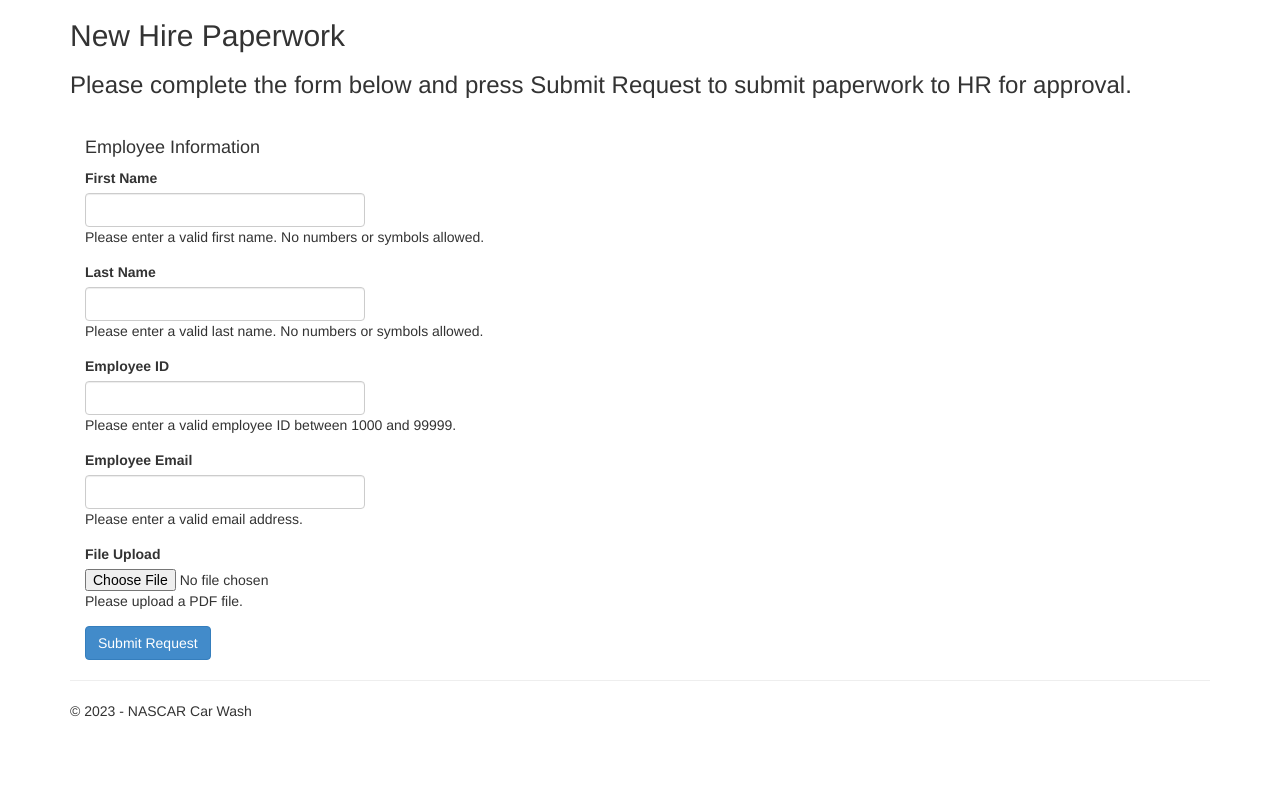
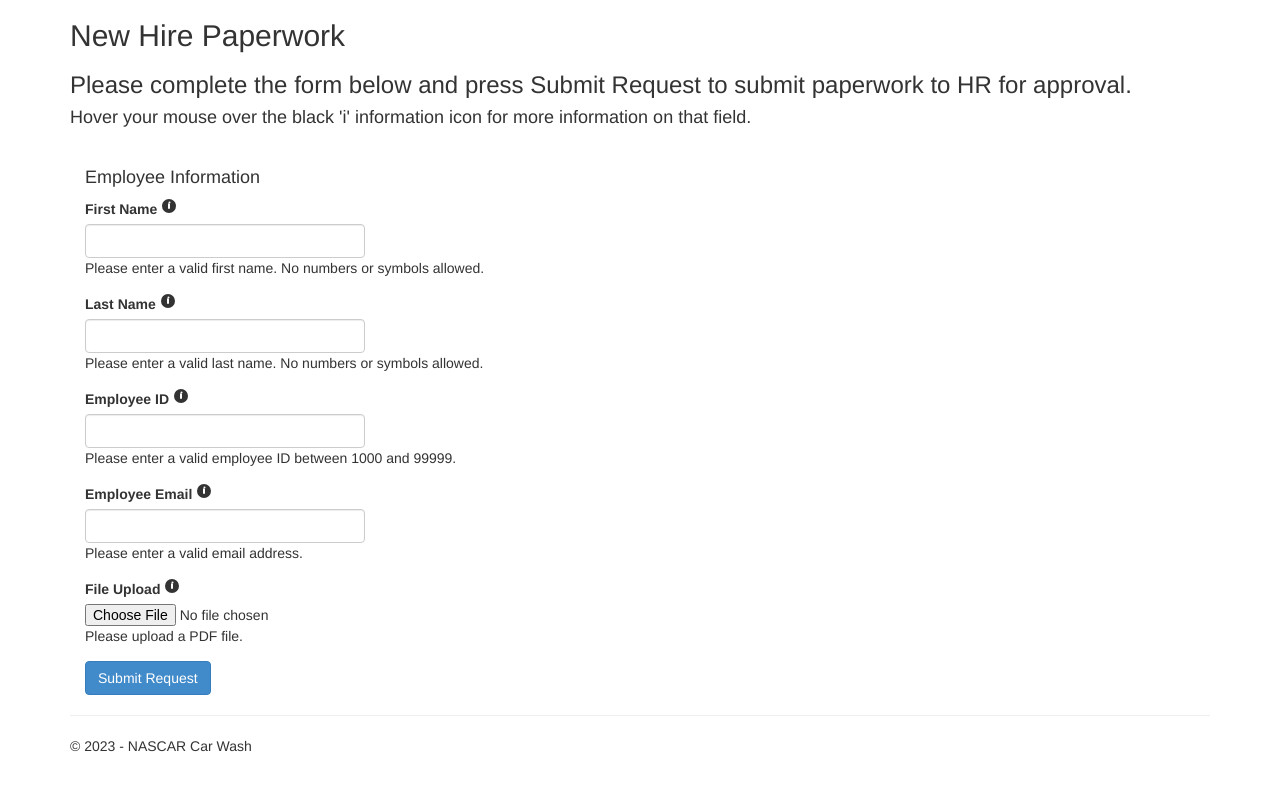
Before and after one commit to christopher-nance/NCW-Manager-Portal, a Flask app: page /NewHirePaperwork in a window 1280 px wide. Shown: the part 51-837 px from the top of the page. Before the commit the page ends 768 px from the top, so only its background shows below. Run offline with Flask 2, Linux system fonts and the light colour scheme; some libraries are stand-ins or nearby versions.

Commit message:
Added info icon and some more pages.

```diff
--- a/NCW_Manager_Portal/templates/NewHirePaperwork.html
+++ b/NCW_Manager_Portal/templates/NewHirePaperwork.html
@@ -5,41 +5,71 @@
 
 
 <body>
+    <div id="loading" class="overlay">
+        <div class="spinner"></div>
+    </div>
+
     <div class="container">
         <div class="row">
             <h2>{{ title }}</h2>
             <h3>{{ message }}</h3>
+            <h4>Hover your mouse over the black 'i' information icon for more information on that field.</h4>
             <div class="col-md-6">
 
                 <br />
                 <h4>Employee Information</h4>
-                <form method="post" enctype="multipart/form-data">
+                <form id="employee-form" enctype="multipart/form-data">
                     <div class="form-group">
                         <label for="first_name">First Name</label>
+                        <span data-toggle="tooltip" data-placement="right" title="This should be the legal full FIRST name of the employee you are hiring. The name should omit any special characters, numbers and symbols.">
+                            <svg xmlns="http://www.w3.org/2000/svg" width="16" height="16" fill="currentColor" class="bi bi-info-circle" viewBox="0 0 16 16">
+                                <path d="M8 1a7 7 0 1 0 0 14A7 7 0 0 0 8 1zM7.5 4.5a1 1 0 1 1 2 0 1 1 0 0 1-2 0zM8 11a1 1 0 0 1-1-1V6a1 1 0 0 1 2 0v4a1 1 0 0 1-1 1z" />
+                            </svg>
+                        </span>
                         <input type="text" class="form-control" id="first_name" name="first_name" pattern="[A-Za-z]+" required>
                         <div class="invalid-feedback">Please enter a valid first name. No numbers or symbols allowed.</div>
                     </div>
                     <div class="form-group">
                         <label for="last_name">Last Name</label>
+                        <span data-toggle="tooltip" data-placement="right" title="This should be the legal full LAST name of the employee you are hiring. The name should omit any special characters, numbers and symbols.">
+                            <svg xmlns="http://www.w3.org/2000/svg" width="16" height="16" fill="currentColor" class="bi bi-info-circle" viewBox="0 0 16 16">
+                                <path d="M8 1a7 7 0 1 0 0 14A7 7 0 0 0 8 1zM7.5 4.5a1 1 0 1 1 2 0 1 1 0 0 1-2 0zM8 11a1 1 0 0 1-1-1V6a1 1 0 0 1 2 0v4a1 1 0 0 1-1 1z" />
+                            </svg>
+                        </span>
                         <input type="text" class="form-control" id="last_name" name="last_name" pattern="[A-Za-z]+" required>
                         <div class="invalid-feedback">Please enter a valid last name. No numbers or symbols allowed.</div>
                     </div>
                     <div class="form-group">
                         <label for="employee_id">Employee ID</label>
+                        <span data-toggle="tooltip" data-placement="right" title="This will be their punch in numbers for the timeclock as well as used for any office work that is submitted such as Write Ups, Terminations, Status Change Forms, etc.">
+                            <svg xmlns="http://www.w3.org/2000/svg" width="16" height="16" fill="currentColor" class="bi bi-info-circle" viewBox="0 0 16 16">
+                                <path d="M8 1a7 7 0 1 0 0 14A7 7 0 0 0 8 1zM7.5 4.5a1 1 0 1 1 2 0 1 1 0 0 1-2 0zM8 11a1 1 0 0 1-1-1V6a1 1 0 0 1 2 0v4a1 1 0 0 1-1 1z" />
+                            </svg>
+                        </span>
                         <input type="number" class="form-control" id="employee_id" name="employee_id" min="1000" max="99999" required>
                         <div class="invalid-feedback">Please enter a valid employee ID between 1000 and 99999.</div>
                     </div>
                     <div class="form-group">
                         <label for="employee_email">Employee Email</label>
+                        <span data-toggle="tooltip" data-placement="right" title="Please enter the new hire's PERSONAL e-mail address. They will get an email once their employment is approved by HR. The e-mail will contain their punch in number, NASCAR Car Wash email, and password. They will also get a download link to get Microsoft Teams.'">
+                            <svg xmlns="http://www.w3.org/2000/svg" width="16" height="16" fill="currentColor" class="bi bi-info-circle" viewBox="0 0 16 16">
+                                <path d="M8 1a7 7 0 1 0 0 14A7 7 0 0 0 8 1zM7.5 4.5a1 1 0 1 1 2 0 1 1 0 0 1-2 0zM8 11a1 1 0 0 1-1-1V6a1 1 0 0 1 2 0v4a1 1 0 0 1-1 1z" />
+                            </svg>
+                        </span>
                         <input type="email" class="form-control" id="employee_email" name="employee_email" required>
                         <div class="invalid-feedback">Please enter a valid email address.</div>
                     </div>
                     <div class="form-group">
                         <label for="file_upload">File Upload</label>
+                        <span data-toggle="tooltip" data-placement="right" title="Please upload one single PDF file that contains all the necessary contracts, government forms and proper I-9 Identification (The easiest identification for this is either a Birth Certificate or Driver's License AND Social Security Card).')">
+                            <svg xmlns="http://www.w3.org/2000/svg" width="16" height="16" fill="currentColor" class="bi bi-info-circle" viewBox="0 0 16 16">
+                                <path d="M8 1a7 7 0 1 0 0 14A7 7 0 0 0 8 1zM7.5 4.5a1 1 0 1 1 2 0 1 1 0 0 1-2 0zM8 11a1 1 0 0 1-1-1V6a1 1 0 0 1 2 0v4a1 1 0 0 1-1 1z" />
+                            </svg>
+                        </span>
                         <input type="file" id="file_upload" name="file_upload" accept=".pdf" required>
                         <div class="invalid-feedback">Please upload a PDF file.</div>
                     </div>
-                    <button type="submit" class="btn btn-primary">Submit Request</button>
+                    <button id="submit-btn" class="btn btn-primary">Submit Request</button>
                 </form>
             </div>
         </div>
--- a/NCW_Manager_Portal/views.py
+++ b/NCW_Manager_Portal/views.py
@@ -65,3 +65,12 @@ def EmployeeTermination():
         year=datetime.now().year,
         message='Your application description page.'
     )
+
+@app.route('/<path:path>', methods=['GET', 'POST', 'PUT', 'DELETE', 'PATCH'])
+def catch_all(path):
+    """Catches any errors and returns error page."""
+    return render_template(
+        'missingPage.html',
+        errorCode=404,
+        message='The page you requested does not exists. Please make sure you are trying to access an existing resource or contact your IT administrator for more information.'
+    )
```
Also changed, not shown: NCW_Manager_Portal/static/content/site.css (+34 -0 lines), NCW_Manager_Portal/templates/missingPage.html (added, +18 -0 lines), 1 other file.
